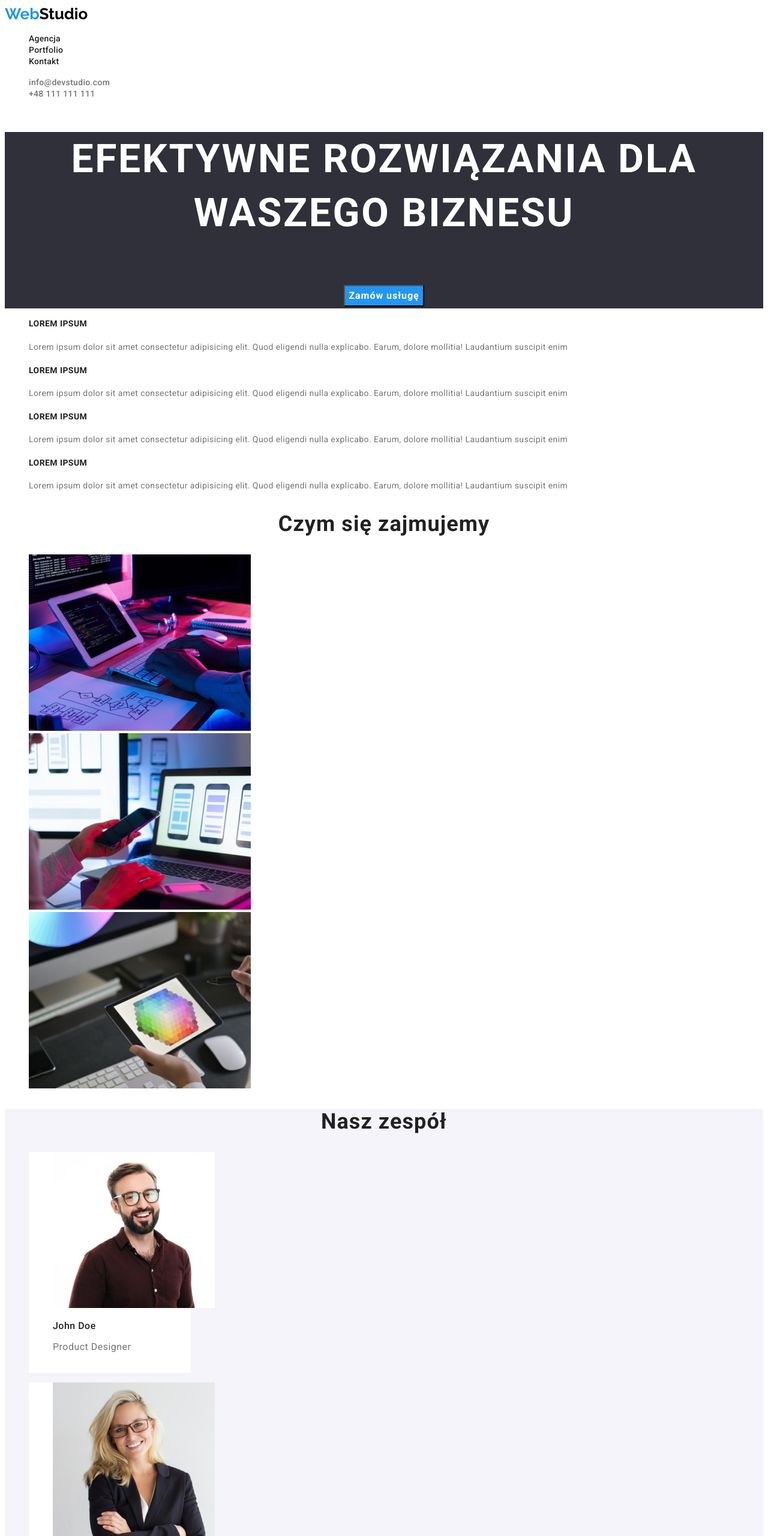
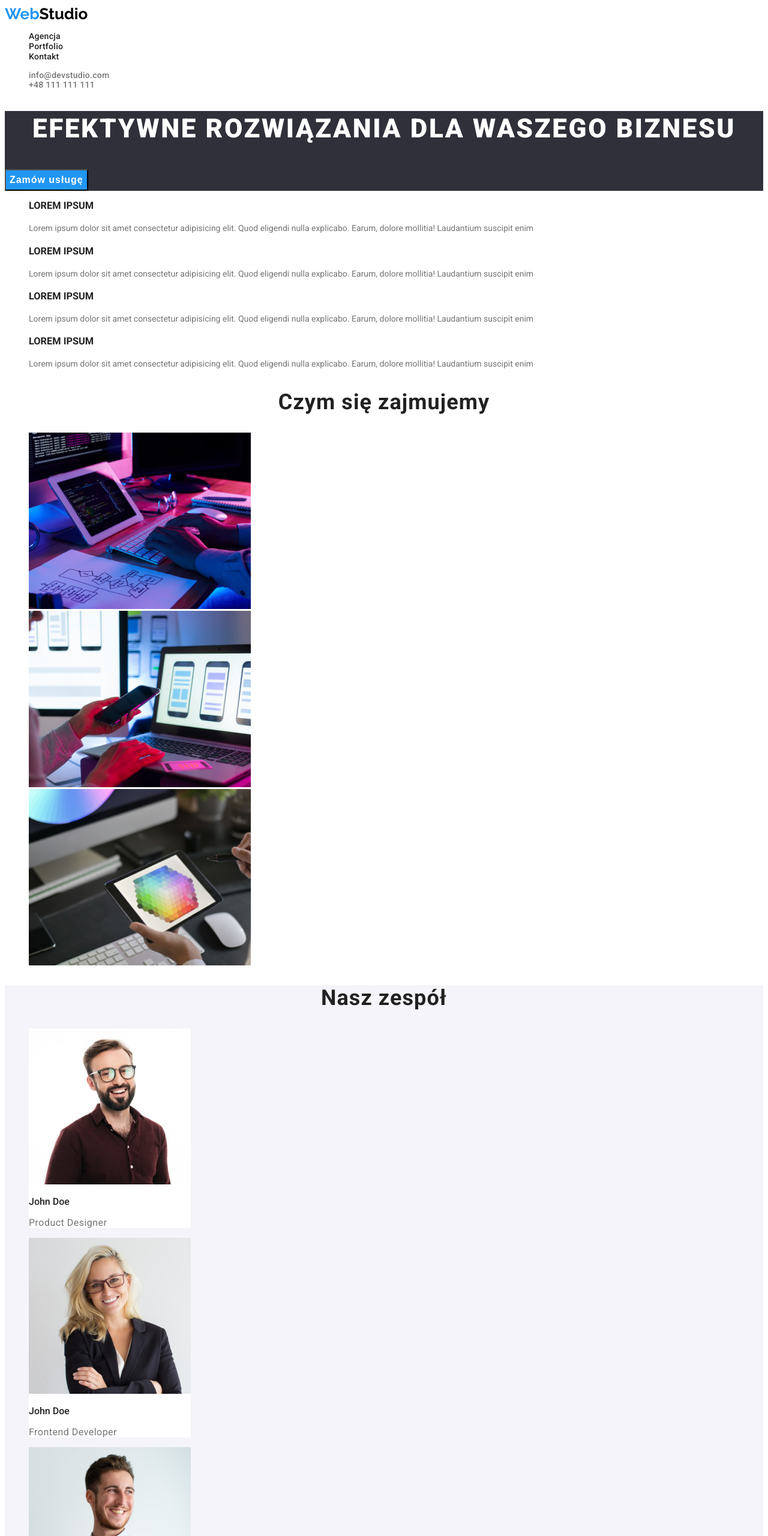
Before and after one commit to KuczakArtur/goit-markup-hw-02, a plain HTML site: page index.html in a window 1280 px wide. Shown: the top 2560 px of the page at 60% size. Drawn offline with Linux system fonts and the light colour scheme.

Commit message:
Vano suggestions2

```diff
--- a/CSS/styles.css
+++ b/CSS/styles.css
@@ -1,6 +1,9 @@
 body {
   font-family: "roboto", sans-serif;
   color: #212121;
+  background-color: var(--white_color);
+  font-size: 14px;
+  letter-spacing: 0, 03em;
 }
 :root {
   --blue_color: #2196f3;
@@ -26,20 +29,21 @@ body {
 .foot {
   color: var(--white_color);
 }
-.navi-item li {
+.navi-list {
   list-style-type: none;
 }
-.navi-item li a {
+.navi-link {
   color: inherit;
-  font-style: normal;
-  font-size: 14px;
   font-weight: 500;
   letter-spacing: 0.02em;
   line-height: 1.14;
   text-decoration: none;
 }
-.navi-item li a:hover,
-.navi-item li a:focus {
+.current {
+  color: var(--blue_color);
+}
+.navi-link:hover,
+.navi-link:focus {
   color: var(--blue_color);
 }
 .contact-item li {
@@ -59,9 +63,11 @@ body {
 .contact-item li a:focus {
   color: var(--blue_color);
 }
-.text-title {
+.banner {
+  background-color: var(--background);
+}
+.banner-title {
   color: var(--white_color);
-  background-color: var(--background);
   font-size: 44px;
   line-height: 1.36;
   font-weight: 900;
@@ -69,33 +75,42 @@ body {
   letter-spacing: 0.06em;
   text-transform: uppercase;
 }
-.order-service {
-  font-family: inherit;
+.banner-button {
   background-color: var(--blue_color);
   color: var(--white_color);
   font-size: 16px;
   line-height: 1.88;
   font-weight: 700;
   letter-spacing: 0.06em;
-
+  text-align: center;
   cursor: pointer;
 }
 
-.text li {
+.visually-hidden {
+  position: absolute;
+  width: 1px;
+  height: 1px;
+  margin: -1px;
+  border: 0;
+  padding: 0;
+  white-space: nowrap;
+  clip-path: inset(100%);
+  clip: rect(0 0 0 0);
+  overflow: hidden;
+}
+
+.text-list {
   list-style-type: none;
-  font-size: 14px;
-  line-height: 1.71;
-  font-weight: 400;
-  letter-spacing: 0.03em;
-  color: var(--gray_color);
 }
-.text li h4 {
+.text-title {
   font-weight: 700;
-  font-size: 14px;
   line-height: 1.14;
-  letter-spacing: 0.03em;
   text-transform: uppercase;
   color: var(--main_color);
+}
+.text-paragraph {
+  line-height: 1.71;
+  color: var(--gray_color);
 }
 .activity li {
   list-style-type: none;
@@ -110,35 +125,33 @@ body {
 .team {
   background-color: var(--filter_color);
 }
-.team h2 {
+.team-title {
   font-weight: 700;
   font-size: 36px;
   line-height: 1.17;
   text-align: center;
   letter-spacing: 0.03em;
 }
-.team li {
+.team-list {
+  list-style-type: none;
+}
+.team-item {
   background-color: var(--white_color);
   width: 270px;
-  height: 368px;
-  list-style-type: none;
-  font-size: 16px;
 }
-.team li h3 {
+.team-name {
   font-weight: 500;
   font-size: 16px;
   line-height: 1.19;
-  letter-spacing: 0.03em;
 }
 .team-position {
-  font-weight: 400;
   font-size: 16px;
   line-height: 1.19;
   letter-spacing: 0.03em;
   color: var(--gray_color);
 }
 
-.filter-list li {
+.filter-list {
   list-style-type: none;
 }
 .filter {
@@ -148,6 +161,7 @@ body {
   font-size: 16px;
   line-height: 1.62;
   background-color: var(--filter_color);
+  color: var(--main_color);
   text-align: center;
   letter-spacing: 0.03em;
   cursor: pointer;
@@ -179,7 +193,7 @@ body {
 .address-item a:focus {
   color: var(--blue_color);
 }
-.portfolio li {
+.portfolio-list {
   list-style-type: none;
 }
 .project-name {
--- a/index.html
+++ b/index.html
@@ -16,11 +16,13 @@
   <body>
     <header>
       <a href="./index.html" class="logo head"><span>Web</span>Studio</a>
-      <nav class="navi-item">
-        <ul>
-          <li><a href="#">Agencja</a></li>
-          <li><a href="./portfolio.html">Portfolio</a></li>
-          <li><a href="#">Kontakt</a></li>
+      <nav class="navi">
+        <ul class="navi-list">
+          <li class="navi-item"><a class="navi-link" href="#">Agencja</a></li>
+          <li class="navi-item">
+            <a class="navi-link" href="./portfolio.html">Portfolio</a>
+          </li>
+          <li class="navi-item"><a class="navi-link" href="#">Kontakt</a></li>
         </ul>
       </nav>
       <div class="contact-item">
@@ -31,40 +33,41 @@
       </div>
     </header>
     <main>
-      <section class="text-title">
-        <h1>EFEKTYWNE ROZWIĄZANIA DLA WASZEGO BIZNESU</h1>
-        <button class="order-service" type="button">Zamów usługę</button>
+      <section class="banner">
+        <h1 class="banner-title">EFEKTYWNE ROZWIĄZANIA DLA WASZEGO BIZNESU</h1>
+        <button class="banner-button" type="button">Zamów usługę</button>
       </section>
 
       <section class="text">
-        <ul>
+        <h2 class="visually-hidden">Nasze atuty</h2>
+        <ul class="text-list">
           <li>
-            <h4>LOREM IPSUM</h4>
-            <p>
+            <h3 class="text-title">LOREM IPSUM</h3>
+            <p class="text-paragraph">
               Lorem ipsum dolor sit amet consectetur adipisicing elit. Quod
               eligendi nulla explicabo. Earum, dolore mollitia! Laudantium
               suscipit enim
             </p>
           </li>
           <li>
-            <h4>LOREM IPSUM</h4>
-            <p>
+            <h3 class="text-title">LOREM IPSUM</h3>
+            <p class="text-paragraph">
               Lorem ipsum dolor sit amet consectetur adipisicing elit. Quod
               eligendi nulla explicabo. Earum, dolore mollitia! Laudantium
               suscipit enim
             </p>
           </li>
           <li>
-            <h4>LOREM IPSUM</h4>
-            <p>
+            <h3 class="text-title">LOREM IPSUM</h3>
+            <p class="text-paragraph">
               Lorem ipsum dolor sit amet consectetur adipisicing elit. Quod
               eligendi nulla explicabo. Earum, dolore mollitia! Laudantium
               suscipit enim
             </p>
           </li>
           <li>
-            <h4>LOREM IPSUM</h4>
-            <p>
+            <h3 class="text-title">LOREM IPSUM</h3>
+            <p class="text-paragraph">
               Lorem ipsum dolor sit amet consectetur adipisicing elit. Quod
               eligendi nulla explicabo. Earum, dolore mollitia! Laudantium
               suscipit enim
@@ -102,63 +105,47 @@
         </ul>
       </section>
       <section class="team">
-        <h2>Nasz zespół</h2>
-        <ul>
-          <li>
-            <figure>
+        <h2 class="team-title">Nasz zespół</h2>
+        <ul class="team-list">
+          <li class="team-item">
             <img
               src="./images/Teamproductdesigner.jpg"
               alt="Team member Product Designer"
               width="270"
               height="260"
             />
-              <figcaption>
-                <h3>John Doe</h3>
+            <h3 class="team-name">John Doe</h3>
             <p class="team-position">Product Designer</p>
-              </figcaption>
-            </figure>
           </li>
-          <li>
-            <figure>
+          <li class="team-item">
             <img
               src="./images/teamfrontenddev.jpg"
               alt="Team member Frontend Developer"
               width="270"
               height="260"
             />
-              <figcaption>
-                <h3>John Doe</h3>
+            <h3 class="team-name">John Doe</h3>
             <p class="team-position">Frontend Developer</p>
-              </figcaption>
-            </figure>
           </li>
-          <li>
-            <figure>
+          <li class="team-item">
             <img
               src="./images/Teammarketing.jpg"
               alt="Team member Marketing"
               width="270"
               height="260"
             />
-              <figcaption>
-                <h3>John Doe</h3>
+            <h3 class="team-name">John Doe</h3>
             <p class="team-position">Marketing</p>
-              </figcaption>
-            </figure>
           </li>
-          <li>
-            <figure>
+          <li class="team-item">
             <img
               src="./images/Teamuidesigner.jpg"
               alt="Team member UI Designer"
               width="270"
               height="260"
             />
-              <figcaption>
-                <h3>John Doe</h3>
+            <h3 class="team-name">John Doe</h3>
             <p class="team-position">UI Designer</p>
-              </figcaption>
-            </figure>
           </li>
         </ul>
       </section>
```
Also changed, not shown: portfolio.html (+25 -54 lines). Lines whose indentation alone changed are shown as unchanged.
